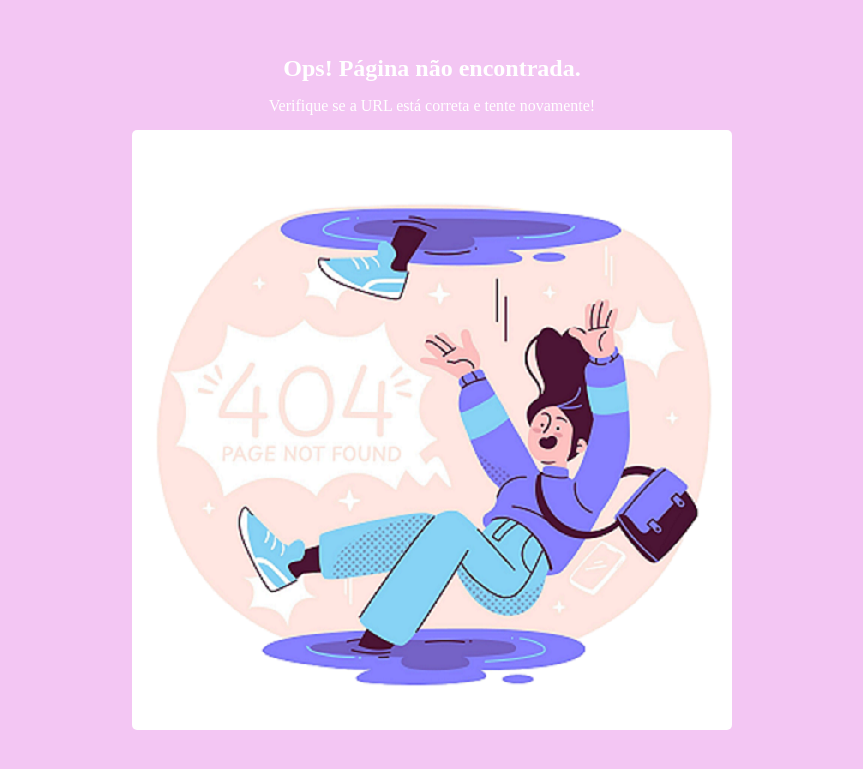
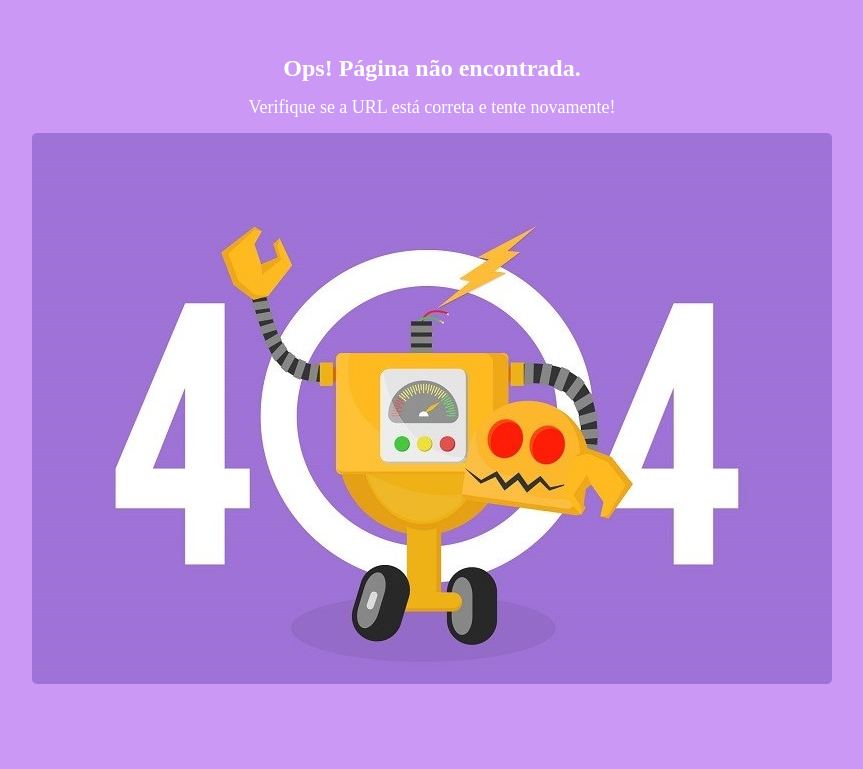
Before and after one commit to nat-salatiel/PythonRedirecionador, a Flask app: template templates/404.html in a window 1280 px wide. Shown: the top 769 px of the page, without its empty margins (208-1071 px from the left). Run offline with Flask 3, Linux system fonts and the light colour scheme; the template is opened without the code that fills it, so the values that code supplies are empty; some libraries are stand-ins or nearby versions.

Commit message:
atualização

```diff
--- a/static/css/style.css
+++ b/static/css/style.css
@@ -11,7 +11,7 @@ body{
     flex-wrap: 15px;
     align-items: center;
     justify-content: center;
-    background-color: rgb(243, 198, 243);
+    background-color: rgb(203, 153, 245);
 }
 
 h2, p{
@@ -21,6 +21,7 @@ h2, p{
 
 p{
     margin-bottom: 15px;
+    font-size: 18px;
 }
 
 img{
--- a/templates/404.html
+++ b/templates/404.html
@@ -9,6 +9,6 @@
 <body>
     <h2>Ops! Página não encontrada.</h2>
     <p> Verifique se a URL está correta e tente novamente!</p>
-    <img src="/static/image/erro404.png" alt="imagem de erro 404, página não encontrada">
+    <img src="/static/image/404erro.jpg" alt="imagem de erro 404, página não encontrada">
 </body>
 </html>
```
Also changed, not shown: static/image/404erro.jpg (added).
